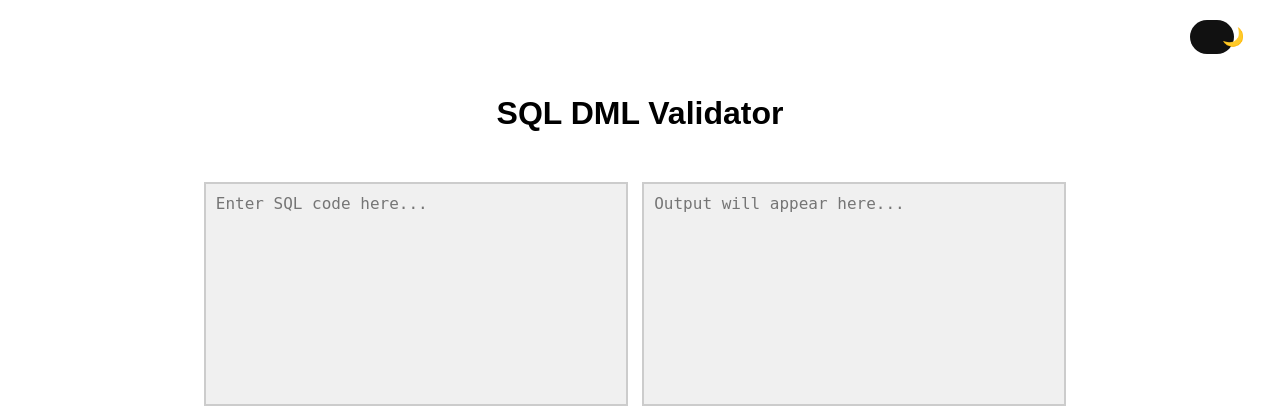
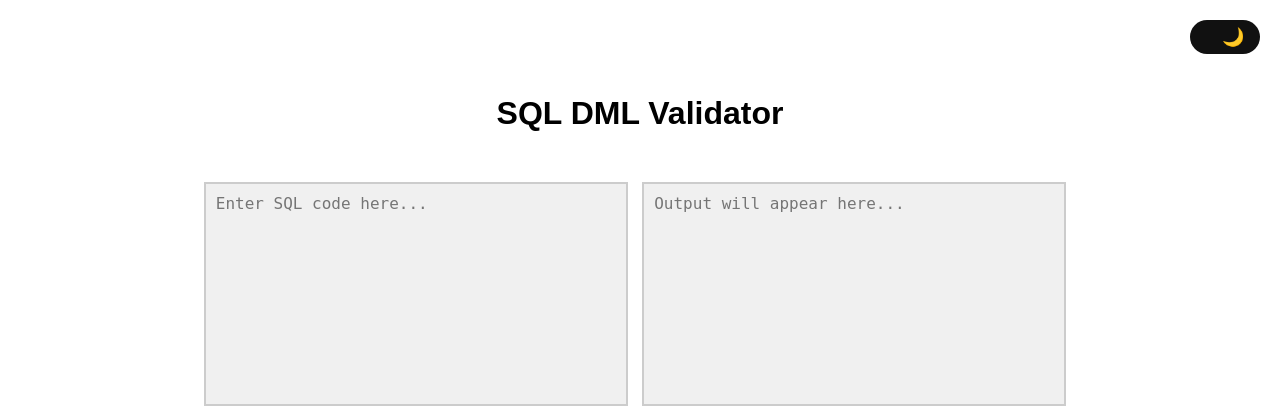
Before and after one commit to dabuhuhu/SQL-DML-Validator, a Flask app: page / in a window 1280 px wide, with the box ticked. Shown: the top 409 px of the page. Run offline with Flask 3, Linux system fonts and the light colour scheme; some libraries are stand-ins or nearby versions.

Commit message:
delete input size

```diff
--- a/static/style.css
+++ b/static/style.css
@@ -114,12 +114,12 @@ button {
 input:checked+.slider {
     background-color: #111;
     /* background-color: #ccc; */
-    right: 26px;
 }
 
 input:checked+.slider:before {
     content: '🌙';
     transform: translateX(26px);
+
 }
 
 /* Dark Mode */
```
